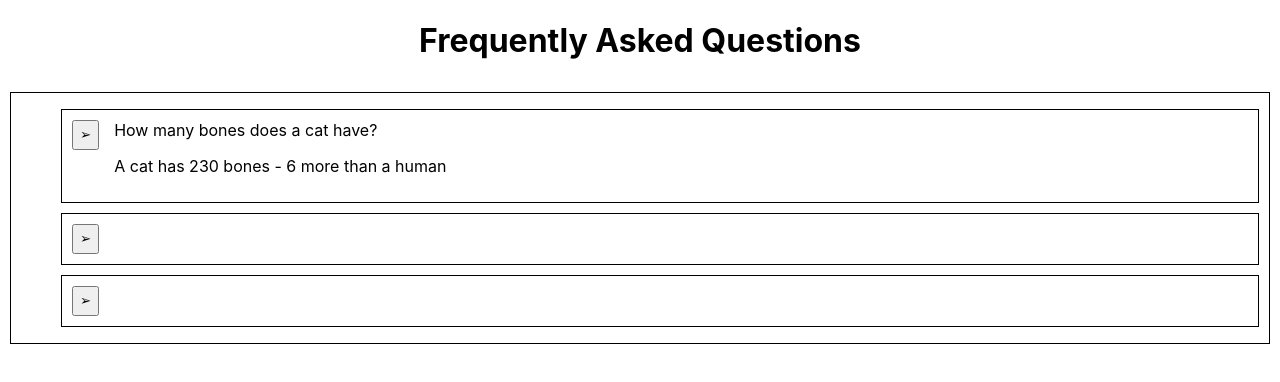
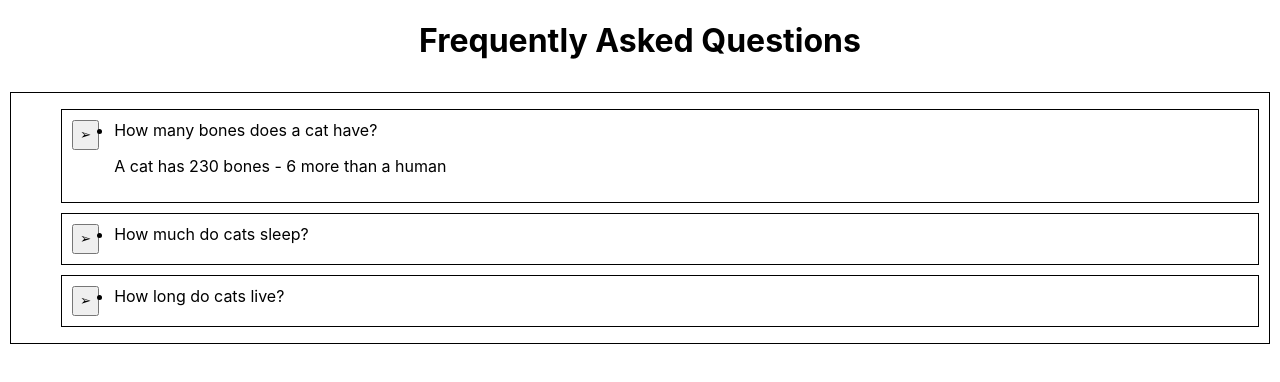
Before and after one commit to CadmiumRed40/FrontEndEval, a React (Create React App) app in the folder faq-component/: page / in a window 1280 px wide. Shown: the top 382 px of the page. Built offline with nearby package versions, Linux system fonts and the light colour scheme.

Commit message:
set the questions to always be displayed and the answers to be togglable

```diff
--- a/faq-component/src/App.js
+++ b/faq-component/src/App.js
@@ -40,25 +40,25 @@ class App extends Component {
           <ul>
             <div className='itemContainer'>
             <button onClick={() => this.handleClick(0)}>&#10146;</button>
-              <li className={this.state.activeIndex === 0 ? 'active' : 'inactive'}>
+              <li>
                   <span>{FAQ[0].question}</span>
-                  <p>{FAQ[0].answer}</p>
+                  <p className={this.state.activeIndex === 0 ? 'active' : 'inactive'}>{FAQ[0].answer}</p>
                 </li>
             </div>
 
             <div className='itemContainer'>
               <button onClick={() => this.handleClick(1)}>&#10146;</button>
-              <li className={this.state.activeIndex === 1 ? 'active' : 'inactive'}>
+              <li>
                 <span>{FAQ[1].question}</span>
-                <p>{FAQ[1].answer}</p>
+                <p className={this.state.activeIndex === 1 ? 'active' : 'inactive'}>{FAQ[1].answer}</p>
               </li>
             </div>
 
            <div className='itemContainer'>
               <button onClick={() => this.handleClick(2)}>&#10146;</button>
-              <li className={this.state.activeIndex === 2 ? 'active' : 'inactive'}>
+              <li>
                 <span>{FAQ[2].question}</span>
-                <p>{FAQ[2].answer}</p>
+                <p className={this.state.activeIndex === 2 ? 'active' : 'inactive'}>{FAQ[2].answer}</p>
               </li>
             </div>
 
```
